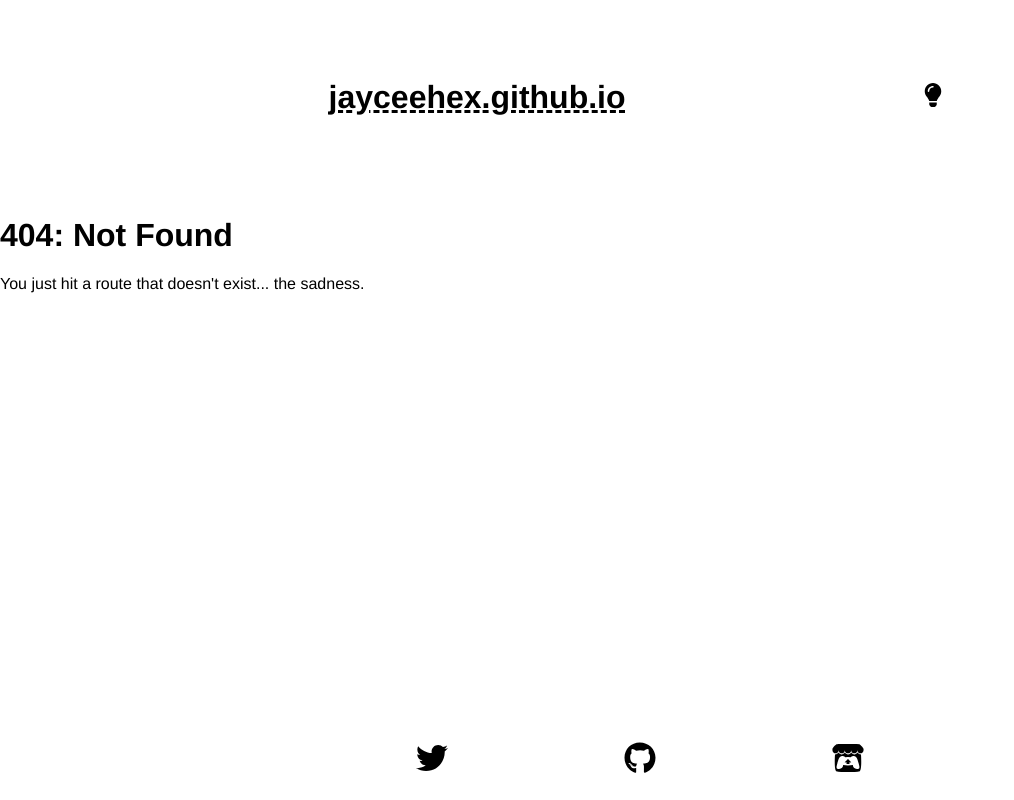
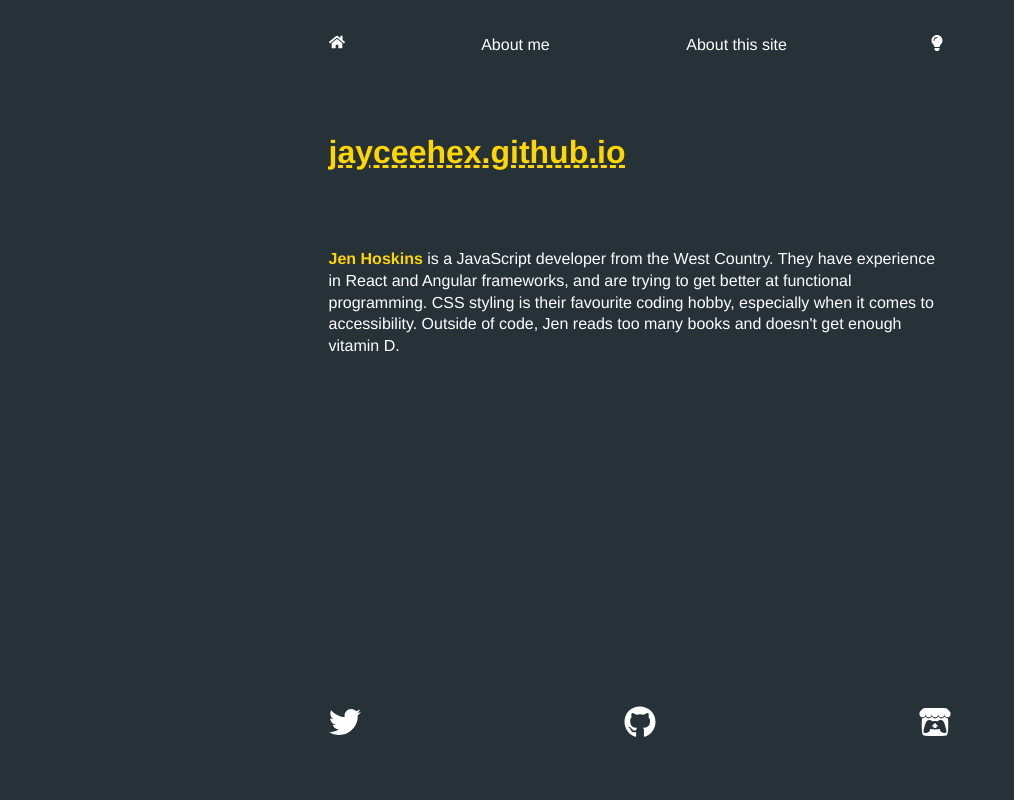
Before and after one commit to thecatsith/thecatsith.github.io, a Gatsby site: page /about-me in a window 1280 px wide. Before the commit this address had no page. Shown: the whole page, without its empty margins (0-1014 px from the left). Built offline with nearby package versions, Linux system fonts and the light colour scheme; Gatsby itself is replaced by a stand-in of ours.

Commit message:
Add nav bar, rejig classes

```diff
--- a/src/components/footer.css
+++ b/src/components/footer.css
@@ -8,5 +8,5 @@ footer {
 .footer__container {
   display: flex;
   flex-direction: row;
-  justify-content: space-around;
+  justify-content: space-between;
 }
--- a/src/components/header.js
+++ b/src/components/header.js
@@ -2,22 +2,14 @@ import { Link } from "gatsby"
 import PropTypes from "prop-types"
 import React from "react"
 import "./header.scss"
-import { FaLightbulb, FaRegLightbulb } from "react-icons/fa"
 
-const Header = ({ siteTitle, lightMode, onToggleLightMode }) => {
-  const lightModeToggleIcon = () => lightMode ? <FaRegLightbulb /> : <FaLightbulb />
-
-  return (
-    <header className="header content-box">
-      <h1 className="header__text">
-        <Link to="/">{siteTitle}</Link>
-      </h1>
-    <button className="icon-button" onClick={onToggleLightMode} aria-label="Toggle light mode">
-      {lightModeToggleIcon()}
-    </button>
-    </header>
-  )
-}
+const Header = ({ siteTitle }) => (
+  <header className="header">
+    <h1 className="header__text">
+      <Link to="/">{siteTitle}</Link>
+    </h1>
+  </header>
+)
 
 Header.propTypes = {
   siteTitle: PropTypes.string,
--- a/src/components/header.scss
+++ b/src/components/header.scss
@@ -9,26 +9,8 @@ header {
   color: var(--dark-mode-primary-accent-colour);
 }
 
-.icon-button {
-  display: inline-block;
-  border: none;
-  background-color: transparent;
-  color: var(--dark-mode-text-colour);
-  font-size: 1.5rem;
-  cursor: pointer;
-  &:hover, &:focus {
-    color: var(--dark-mode-primary-accent-colour);
-  }
-}
-
 .light-theme {
   .header__text {
     color: var(--light-mode-primary-accent-colour);
   }
-  .icon-button {
-    color: var(--light-mode-text-colour);
-    &:hover, &:focus {
-      color: var(--light-mode-primary-accent-colour);
-    }
-  }
 }
--- a/src/components/layout.tsx
+++ b/src/components/layout.tsx
@@ -11,13 +11,14 @@ import { useStaticQuery, graphql } from "gatsby"
 import "./layout.scss"
 import Header from "./header"
 import Footer from "./footer"
+import MainNav from "./main-nav"
 
 const Layout = ({ children }) => {
   const [lightMode, setLightMode] = useState(false)
 
   const toggleLightMode = () => {
     setLightMode(!lightMode)
-    console.log('lightMode', lightMode)
+    console.log("lightMode", lightMode)
   }
 
   const data = useStaticQuery(graphql`
@@ -31,9 +32,12 @@ const Layout = ({ children }) => {
   `)
 
   return (
-    <div className={`container${lightMode ? ' light-theme' : ''}`}>
-      <Header siteTitle={data.site.siteMetadata?.title || ``} onToggleLightMode={toggleLightMode} lightMode={lightMode} />
-      <main id="main">{children}</main>
+    <div className={`container${lightMode ? " light-theme" : ""}`}>
+      <div className="content-box">
+        <MainNav onToggleLightMode={toggleLightMode} lightMode={lightMode} />
+        <Header siteTitle={data.site.siteMetadata?.title || ``} />
+        <main id="main">{children}</main>
+      </div>
       <Footer />
     </div>
   )
--- /dev/null
+++ b/src/components/main-nav.scss
@@ -0,0 +1,32 @@
+.main-nav {
+  position: sticky;
+  &--items {
+    display: flex;
+    justify-content: space-between;
+    list-style: none;
+    padding: 0;
+  }
+  &--item {
+    display: inline-block;
+    border: none;
+    background-color: transparent;
+    color: var(--dark-mode-text-colour);
+    font-size: 1rem;
+    cursor: pointer;
+    text-decoration: none;
+    &:hover, &:focus {
+      background-color: transparent;
+      color: var(--dark-mode-primary-accent-colour);
+    }
+  }
+}
+
+.light-theme {
+  .main-nav--item {
+    color: var(--light-mode-text-colour);
+    &:hover, &:focus {
+      background-color: transparent;
+      color: var(--light-mode-primary-accent-colour);
+    }
+  }
+}
--- /dev/null
+++ b/src/components/main-nav.tsx
@@ -0,0 +1,46 @@
+import React from "react"
+import "./main-nav.scss"
+import { FaLightbulb, FaRegLightbulb, FaHome } from "react-icons/fa"
+import { Link } from "gatsby"
+
+const MainNav = ({ lightMode, onToggleLightMode }) => {
+  const lightModeToggleIcon = () =>
+    lightMode ? <FaRegLightbulb /> : <FaLightbulb />
+
+  return (
+    <nav className="main-nav">
+      <ul className="main-nav--items">
+        <li>
+          <Link to="/" title="Home" className="main-nav--item">
+            <FaHome />
+          </Link>
+        </li>
+        <li>
+          <Link to="/about-me" title="About me" className="main-nav--item">
+            About me
+          </Link>
+        </li>
+        <li>
+          <Link
+            to="/about-site"
+            title="About this site"
+            className="main-nav--item"
+          >
+            About this site
+          </Link>
+        </li>
+        <li>
+          <button
+            className="main-nav--item icon-button"
+            onClick={onToggleLightMode}
+            aria-label="Toggle light mode"
+          >
+            {lightModeToggleIcon()}
+          </button>
+        </li>
+      </ul>
+    </nav>
+  )
+}
+
+export default MainNav
--- /dev/null
+++ b/src/pages/about-me.js
@@ -0,0 +1,24 @@
+import React from "react"
+import { Helmet } from "react-helmet"
+import "../styles/styles.css"
+import Layout from "../components/layout"
+
+const AboutMePage = () => (
+  <>
+    <Helmet>
+      <title>About me | jayceehex.github.io</title>
+    </Helmet>
+    <Layout>
+      <p>
+        <span className="highlight">Jen Hoskins</span> is a JavaScript developer
+        from the West Country. They have experience in React and Angular
+        frameworks, and are trying to get better at functional programming. CSS
+        styling is their favourite coding hobby, especially when it comes to
+        accessibility. Outside of code, Jen reads too many books and doesn't get
+        enough vitamin D.
+      </p>
+    </Layout>
+  </>
+)
+
+export default AboutMePage
```
Also changed, not shown: src/components/footer-link.js (+2 -9 lines), src/components/footer.js (+15 -10 lines), src/pages/about-site.js (added, +37 -0 lines), src/pages/index.js (+1 -12 lines).
